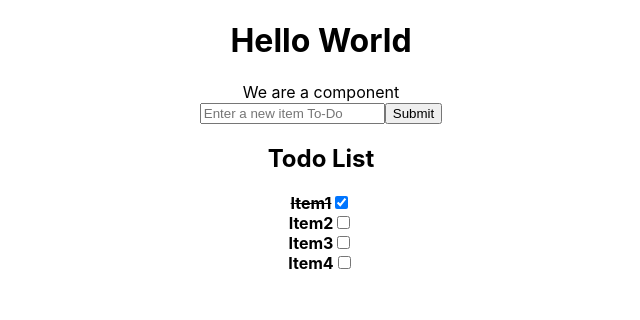
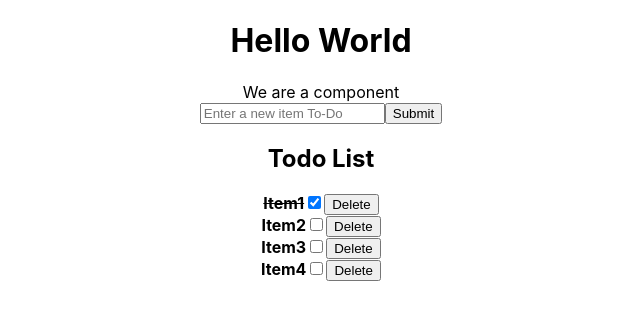
Before and after one commit to Kyruski/todo-app, a React (Create React App) app: page / in a window 1280 px wide. Shown: the top 320 px of the page, without its empty margins (319-959 px from the left). Built offline with nearby package versions, Linux system fonts and the light colour scheme.

Commit message:
Adds the ability to delete a todo item

```diff
--- a/src/components/TodoComponent.tsx
+++ b/src/components/TodoComponent.tsx
@@ -17,11 +17,15 @@ export const TodoComponent: React.FC = (): JSX.Element => {
     setTodoData(newData);
   }
 
+  const deleteTodo = (index: number): void => {
+    setTodoData([...todoData.slice(0, index), ...todoData.slice(index + 1)]);
+  }
+
   return (
     <div>
       We are a component
       <TodoForm addTodo={addTodo} />
-      <TodoList todoData={todoData} changeCompleted={changeCompleted} />
+      <TodoList todoData={todoData} changeCompleted={changeCompleted} deleteTodo={deleteTodo} />
     </div>
   )
 }
--- a/src/components/TodoList.tsx
+++ b/src/components/TodoList.tsx
@@ -8,9 +8,10 @@ export interface TodoDataType {
 interface Props {
   todoData: TodoDataType[];
   changeCompleted: Function;
+  deleteTodo: Function;
 }
 
-export const TodoList: React.FC<Props> = ({ todoData, changeCompleted }): JSX.Element => {
+export const TodoList: React.FC<Props> = ({ todoData, changeCompleted, deleteTodo }): JSX.Element => {
 
   return (
     <>
@@ -24,7 +25,8 @@ export const TodoList: React.FC<Props> = ({ todoData, changeCompleted }): JSX.El
             key={`todo-${index}`}
             index={index}
             todoItem={item}
-            changeCompleted={changeCompleted} />)
+            changeCompleted={changeCompleted}
+            deleteTodo={deleteTodo} />)
           )
         }
       </div>
--- a/src/components/TodoListItem.tsx
+++ b/src/components/TodoListItem.tsx
@@ -5,9 +5,10 @@ interface Props {
   todoItem: TodoDataType;
   index: number;
   changeCompleted: Function;
+  deleteTodo: Function;
 }
 
-export const TodoListItem: React.FC<Props> = ({ todoItem, index, changeCompleted }): JSX.Element => {
+export const TodoListItem: React.FC<Props> = ({ todoItem, index, changeCompleted, deleteTodo }): JSX.Element => {
 
   // const className = todoItem.completed ? "todo-item-strikethrough" : "todo-item-normal"
   const style = todoItem.completed ? {textDecoration: "line-through"} : {};
@@ -15,7 +16,14 @@ export const TodoListItem: React.FC<Props> = ({ todoItem, index, changeCompleted
   return (
     <div>
       <strong style={style}>{todoItem.todoText}</strong>
-      <input type="checkbox" checked={todoItem.completed} onClick={() => changeCompleted(index)} />
+      <input
+        type="checkbox"
+        checked={todoItem.completed}
+        onClick={() => changeCompleted(index)}
+      />
+      <button onClick={() => {
+        deleteTodo(index);
+      }}>Delete</button>
     </div>
   )
 }
```
